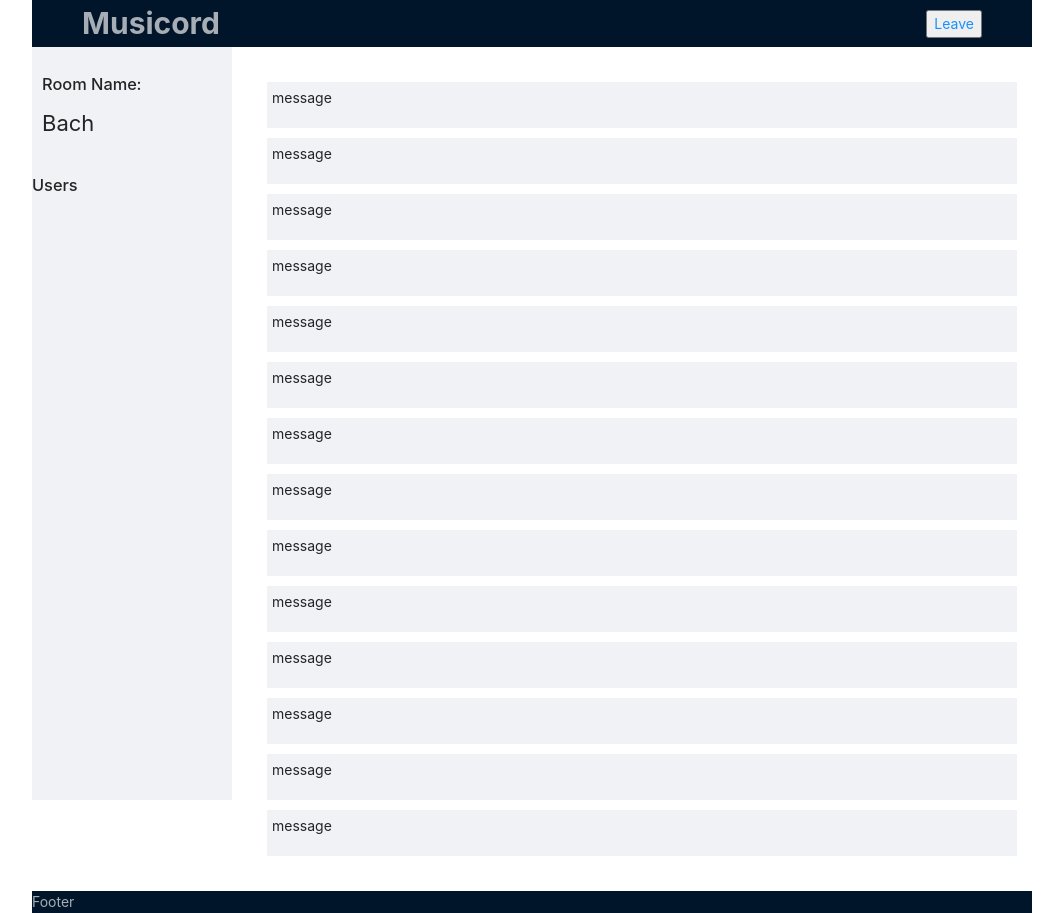
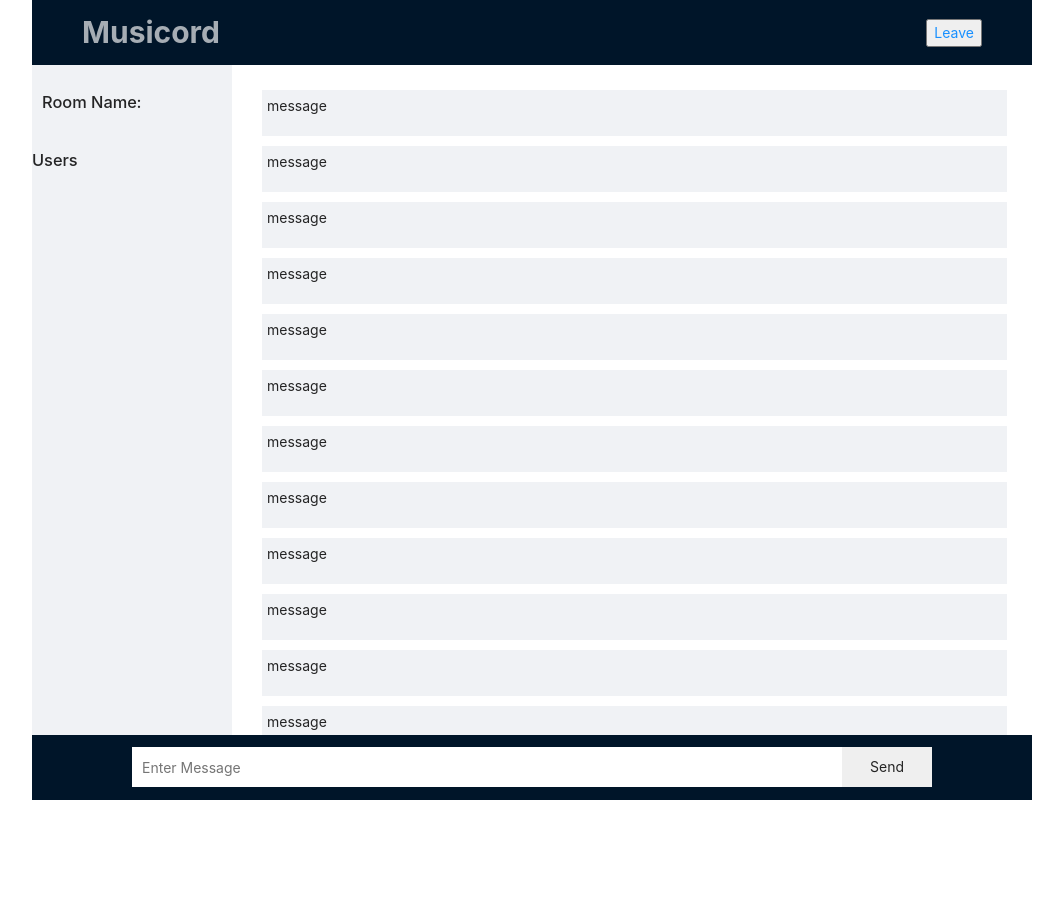
Before and after one commit to JiayiLiuCA/Musicord, a React (Create React App) app in the folder client/: page /chat in a window 1280 px wide. Shown: the whole page, without its empty margins (108-1171 px from the left). After the commit the page ends 800 px from the top, so only its background shows below. Built offline with nearby package versions, Linux system fonts and the light colour scheme; no server answers.

Commit message:
socket.io

```diff
--- a/client/package.json
+++ b/client/package.json
@@ -7,6 +7,7 @@
     "@testing-library/react": "^9.3.2",
     "@testing-library/user-event": "^7.1.2",
     "antd": "^4.5.2",
+    "query-string": "^6.13.1",
     "react": "^16.13.1",
     "react-dom": "^16.13.1",
     "react-router": "^5.2.0",
--- a/client/src/components/Chat/Chat.css
+++ b/client/src/components/Chat/Chat.css
@@ -16,4 +16,5 @@
 .mid {
     display: flex;
     flex-grow: 1;
+    overflow: hidden;
 }
--- a/client/src/components/Chat/Chat.js
+++ b/client/src/components/Chat/Chat.js
@@ -1,4 +1,6 @@
-import React, { useState } from 'react'
+import React, { useState,useEffect } from 'react'
+import queryString from 'query-string'
+import io, { Socket } from 'socket.io-client'
 
 import './Chat.css'
 import Sidebar from './ChatComponents/Sidebar/Sidebar'
@@ -6,14 +8,40 @@ import Header from './ChatComponents/Header/Header'
 import Footer from './ChatComponents/Footer/Footer'
 import Content from './ChatComponents/Content/Content'
 
-const Chat = () => {
-    const [users, setUsers] = useState([]);
+const Chat = ({location}) => {
+    const [userList, setUserList] = useState([]);
+    const [name, setName] = useState('');
+    const [room, setRoom] = useState('');
+    const ENDPOINT = 'localhost:5000'
+
+    useEffect(() => {
+        // Connect
+        let socket = io(ENDPOINT);
+
+        const { name, room } = queryString.parse(location.search);
+        setName(name);
+        setRoom(room);
+        setUserList(userList => [...userList, name]);
+
+        // User join room
+        socket.emit('join', {name,room});
+        socket.on('message', message => {
+            console.log(message);
+        })
+
+        return () => {
+            socket.emit('disconnect');
+            socket.off();
+        }
+
+    }, []);
+
     return (
         <div className="chat-outer-container">
             <div className="chat-container">
                 <Header />
                 <div className="mid">
-                    <Sidebar />
+                    <Sidebar room={room} userList={userList}/>
                     <Content />
                 </div>
                 <Footer />
--- a/client/src/components/Chat/ChatComponents/Content/Content.css
+++ b/client/src/components/Chat/ChatComponents/Content/Content.css
@@ -1,7 +1,10 @@
 .content {
-    padding: 25px;
+    padding-left: 20px;
+    padding-right: 35px;
+    padding-top: 15px;
+    padding-bottom: 15px;
     height: 100%;
-    overflow: auto;
+    overflow-y: scroll;
     flex-grow: 1;
     background-color: #ffffff;
 }
--- a/client/src/components/Chat/ChatComponents/Content/Content.js
+++ b/client/src/components/Chat/ChatComponents/Content/Content.js
@@ -1,6 +1,6 @@
 import React from 'react'
 import './Content.css'
-import Message from './Message/Message'
+import Message from './Message'
 
 const Content = () => {
     return (
--- a/client/src/components/Chat/ChatComponents/Footer/Footer.css
+++ b/client/src/components/Chat/ChatComponents/Footer/Footer.css
@@ -3,8 +3,35 @@
 
     height: 80px;
     width: 100%;
-    color: rgba(255,255,255,.65);
+
     background-color: #001529;
-
+    display: flex;
+    justify-content: center;
+    align-items: center;
 
 }
+
+#input-container {
+    display: flex;
+    height: 40px;
+    width:80%;
+    margin-top: 10px;
+    margin-bottom: 10px;
+
+}
+
+#msg {
+    height: 100%;
+    width: 100%;
+    border: 0;
+    padding-left: 10px;
+
+}
+
+.chat-button {
+    height: 100%;
+    width: 100px;
+    border: 0;
+    cursor: pointer;
+
+}
--- a/client/src/components/Chat/ChatComponents/Footer/Footer.js
+++ b/client/src/components/Chat/ChatComponents/Footer/Footer.js
@@ -4,7 +4,17 @@ import './Footer.css'
 const Footer = () => {
     return (
         <div className="footer">
-            Footer
+            <div id="input-container">
+                <input
+                    id="msg"
+                    type="text"
+                    placeholder="Enter Message"
+                    autoComplete="off"
+                />
+                <button className="chat-button">
+                    Send
+                </button>
+            </div>
         </div>
     )
 }
--- a/client/src/components/Chat/ChatComponents/Sidebar/Sidebar.js
+++ b/client/src/components/Chat/ChatComponents/Sidebar/Sidebar.js
@@ -2,16 +2,19 @@ import React from 'react'
 import './Sidebar.css'
 
 
-const Sidebar = () => {
+const Sidebar = ({ room, userList }) => {
     return (
         <div className="sidebar">
             <div className="room">
                 <h3>Room Name:</h3>
-                <p style={{ fontSize: '22px' }}>Bach</p>
+                <p style={{ fontSize: '22px' }}>{room}</p>
 
             </div>
             <div className="users">
                 <h3>Users</h3>
+                {userList.map(
+                    user => <p key={user} style={{ fontSize: '22px' }}>{user}</p>
+                )}
             </div>
 
         </div>
```
Also changed, not shown: client/src/components/Chat/ChatComponents/Content/Message.css (renamed from client/src/components/Chat/ChatComponents/Content/Message/Message.css), client/src/components/Chat/ChatComponents/Content/Message.js (renamed from client/src/components/Chat/ChatComponents/Content/Message/Message.js), 2 other files (tests, documents, lock files or other folders).
